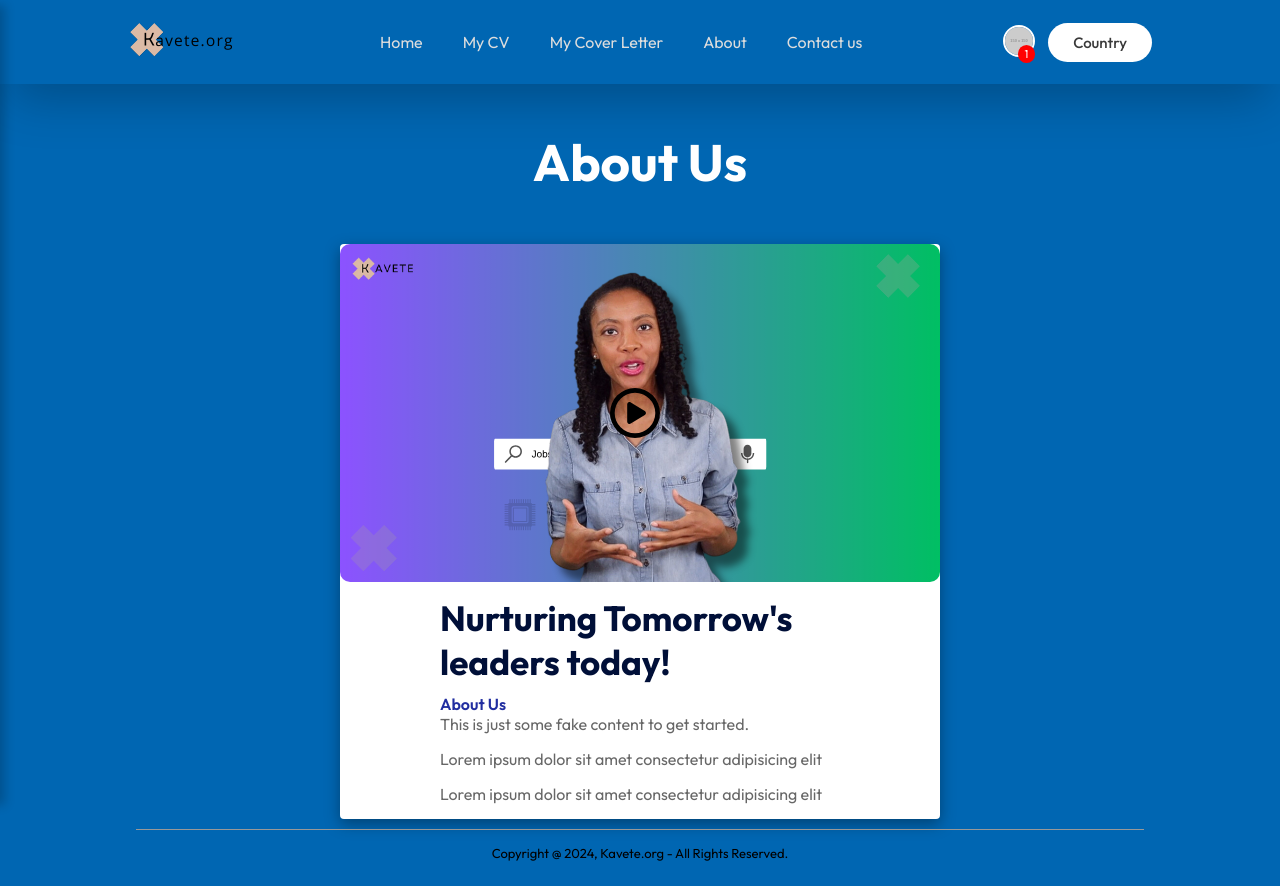
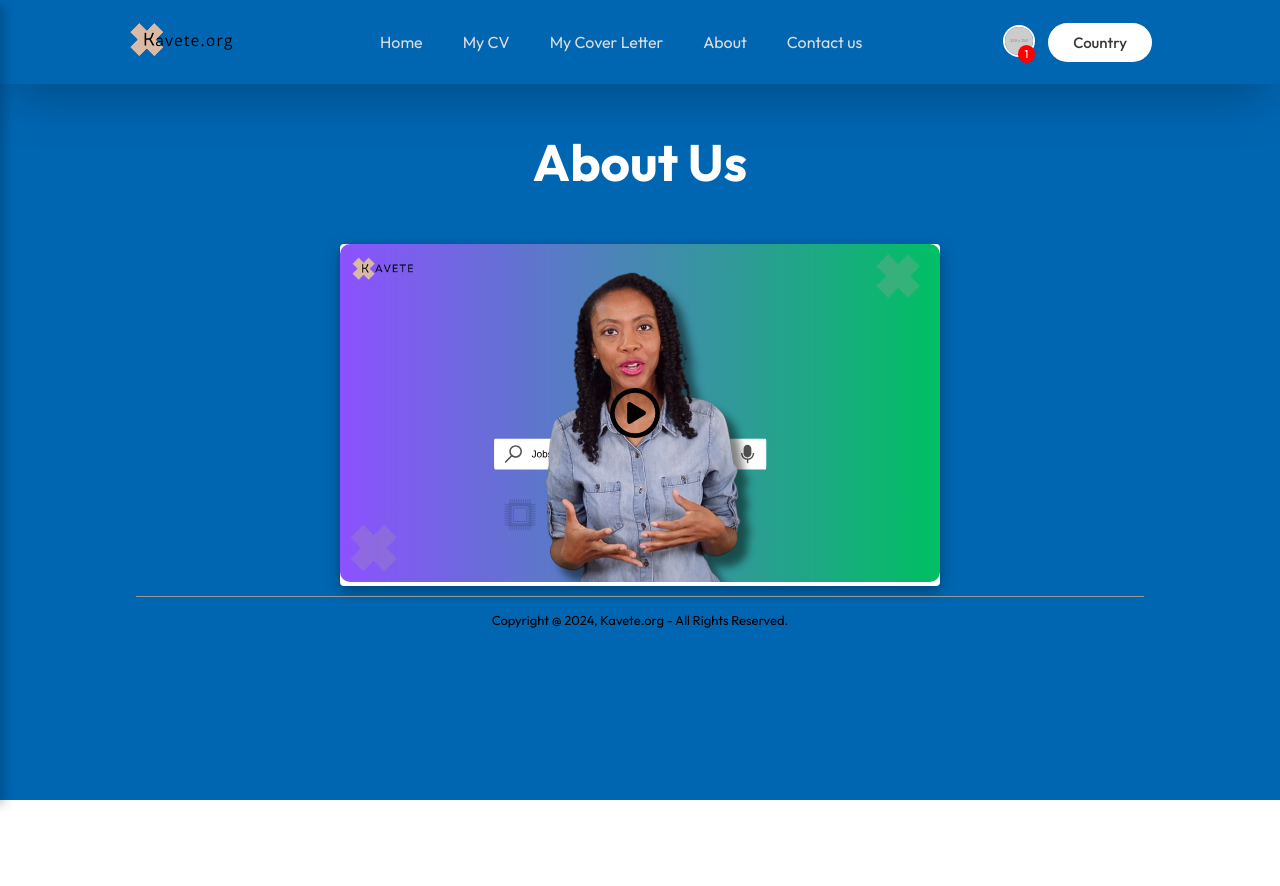
Before and after one commit to kavetech2023/Kavete_Jobs_site, a React (Vite) app in the folder kavete.org/: page /about in a window 1280 px wide. After the commit the page ends 800 px from the top, so only its background shows below. Built offline with nearby package versions, Linux system fonts and the light colour scheme; a web font is replaced by a local one.

Commit message:
style: Update favicon and remove unused npm dependency

```diff
--- a/kavete.org/index.html
+++ b/kavete.org/index.html
@@ -2,7 +2,6 @@
 <html lang="en">
   <head>
     <meta charset="UTF-8" />
-    <link rel="icon" type="image/svg+xml" href="" />
     <meta name="viewport" content="width=device-width, initial-scale=1.0" />
     <meta name="description" content="Africa's
  largest job board. Discover countless job opportunities across all industries and regions. Create a free account to explore and apply for jobs in Africa and worldwide." />
--- a/kavete.org/package.json
+++ b/kavete.org/package.json
@@ -11,7 +11,6 @@
   },
   "dependencies": {
     "@google/generative-ai": "^0.17.0",
-    "@react-oauth/google": "^0.12.1",
     "node": "^22.6.0",
     "react": "^18.3.1",
     "react-dom": "^18.3.1",
--- a/kavete.org/src/Components/Navbar/Navbar.jsx
+++ b/kavete.org/src/Components/Navbar/Navbar.jsx
@@ -55,8 +55,9 @@ const Navbar = () => {
               <div className="dropdown">
                 <div className="notification">1</div>
               <img src="https://via.placeholder.com/150" alt="" />
+
               <div className={`google-button ${login? "": "display-item"}`}>
-                login goes here
+
               </div>
               </div>
 
--- a/kavete.org/src/Pages/About/About.jsx
+++ b/kavete.org/src/Pages/About/About.jsx
@@ -34,13 +34,6 @@ const About = () => {
         <img src={img} className="about-img"/>
         <span className="play-icon" onClick={()=>{setPlayVideo(true)}}><FaRegCirclePlay size={50}/></span>
         </div>
-        <div className="about-right">
-            <h2>Nurturing Tomorrow's leaders today!</h2>
-            <h3>About Us</h3>
-            <p>This is just some fake content to get started.</p>
-            <p>Lorem ipsum dolor sit amet consectetur adipisicing elit</p>
-            <p>Lorem ipsum dolor sit amet consectetur adipisicing elit</p>
-        </div>
     </div>
     </div>
     <div className={`video-player ${playVideo?"":"hide"}`} ref={player} onClick={closePlayer}>
--- a/kavete.org/src/Pages/Home/Home.css
+++ b/kavete.org/src/Pages/Home/Home.css
@@ -33,7 +33,7 @@
     padding-left: 10px;
 }
 .hero button{
-    border: none;
+    border: 1px solid white;
     background: #7927ff;
     color:white;
     font-size:16px;
--- a/kavete.org/src/Pages/Job/Job.jsx
+++ b/kavete.org/src/Pages/Job/Job.jsx
@@ -3,6 +3,7 @@ import "./Job.css";
 import { useParams } from "react-router-dom";
 import { jobs } from "../../Data/data";
 import { FaHeart } from "react-icons/fa";
+import Navbar from "../../Components/Navbar/Navbar";
 
 
 const Job = () => {
```
Also changed, not shown: 1 other file (tests, documents, lock files or other folders).
